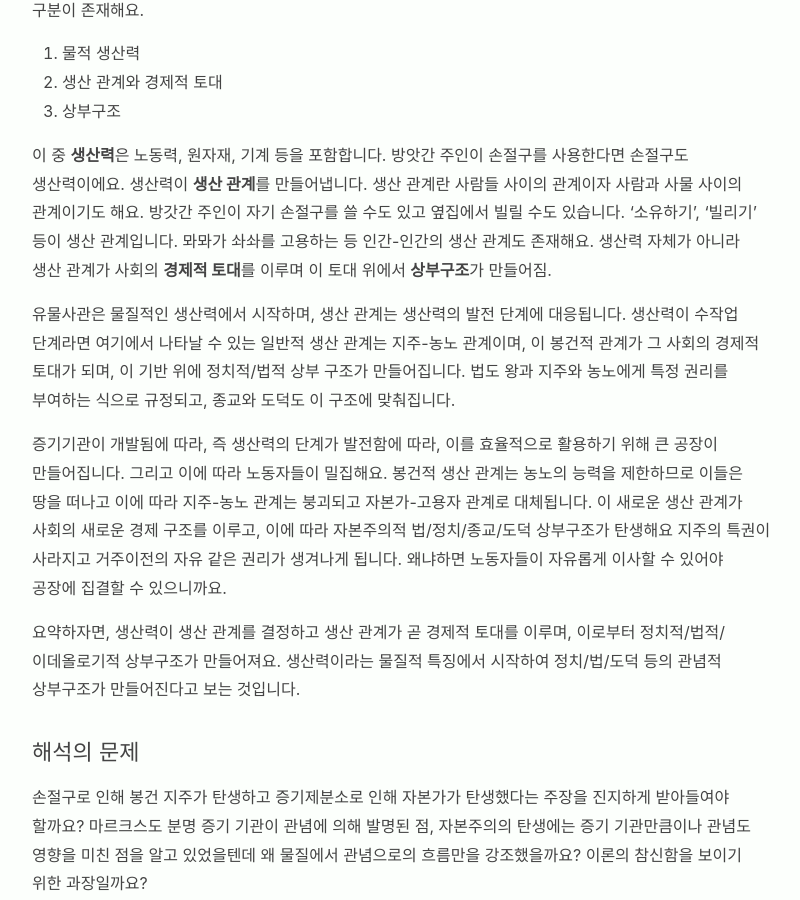
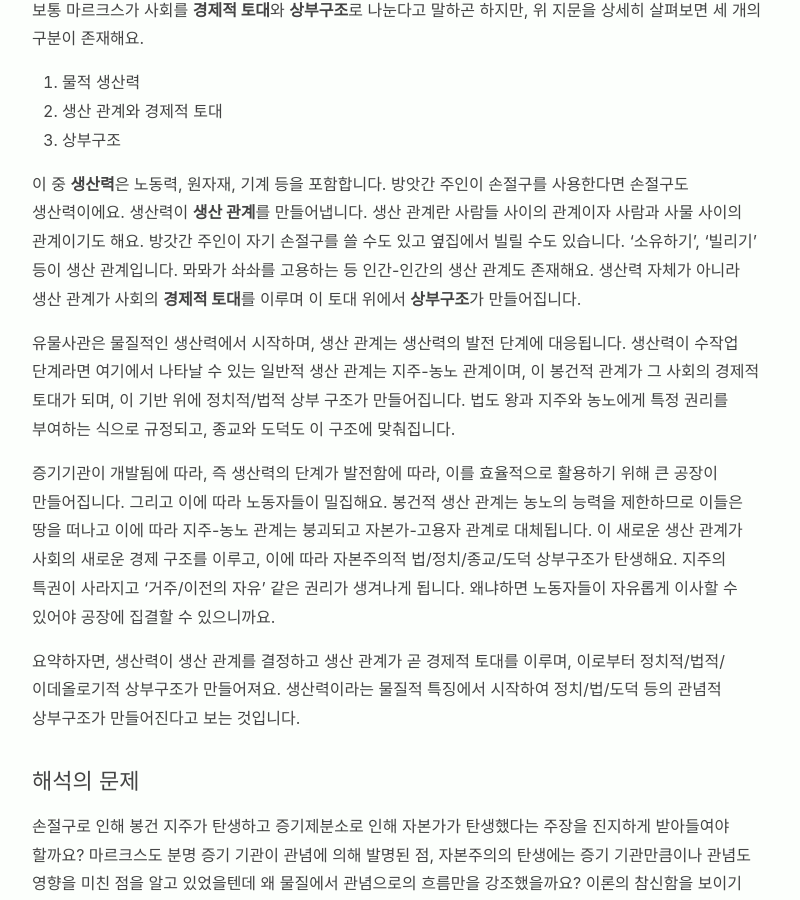
Before and after one commit to veganstudies/veganstudies.github.io, a Jekyll site: the page built from _posts/2020-03-01-marx-a-very-short-introduction.md, in a window 1280 px wide and 900 px high, scrolled down 18056 px. Shown: the whole window, without its empty margins (238-1038 px from the left). Built offline with Jekyll 4.4.1, drawn with Linux system fonts in a browser that asks for light colours; some of the changed text lies outside the part shown.

Commit message:
Update 2020-03-01-marx-a-very-short-introduction.md

```diff
--- a/_posts/2020-03-01-marx-a-very-short-introduction.md
+++ b/_posts/2020-03-01-marx-a-very-short-introduction.md
@@ -28,7 +28,7 @@ date: 2020-03-01 19:00:00 +0900
 
 마르크스는 1818년 독일 라인란트Rhineland에서 태어나요. (뀨: 라인란트는 라인강 서쪽, 독일과 벨기에 접경 지역). 모부 모두 유태계. 아버지는 1814년에 변호사가 되었으나 나폴레옹 패망 후 라인란트가 프랑스에서 프로이센 영역으로 바뀌며 유태인은 더이상 법률가를 할 수 없게 되었고 그로 인해 가난한 삶을 살았습니다. 가족의 종교 및 정치관은 자유주의에 가까웠다고 해요.
 
-17세에 본Bonn 대학에서 법학 공부 시작했으나, 술먹고 폭행하고 연애편지 쓰며 공부는 안하니 아버지가 더 진지한serious 대학인 베를린Berlin 대학으로 전학을 시켜요. 마르크스는 아버지의 뜻과 달리 철학으로 전공을 바꿨습니다. 아버지 돈 안받고 공부를 계속하기 위해 교수직을 노리며 논문을 썼어요. 논문 주제는 고대 그리스 철학자 데모크리투스와 에피쿠로스의 자연철학 비교. 그는 이 고대의 논쟁이 당대 정치철학 분야에 큰 영향력을 미치던 헤겔 사상의 해석과 관련있다고 보았.
+17세에 본Bonn 대학에서 법학 공부 시작했으나, 술먹고 폭행하고 연애편지 쓰며 공부는 안하니 아버지가 더 진지한serious 대학인 베를린Berlin 대학으로 전학을 시켜요. 마르크스는 아버지의 뜻과 달리 철학으로 전공을 바꿨습니다. 아버지 돈 안받고 공부를 계속하기 위해 교수직을 노리며 논문을 썼어요. 논문 주제는 고대 그리스 철학자 데모크리투스와 에피쿠로스의 자연철학 비교. 그는 이 고대의 논쟁이 당대 정치철학 분야에 큰 영향력을 미치던 헤겔 사상의 해석과 관련있다고 보았습니다.
 
 (뀨: 두 고대철학자는 모두 원자론자이자 유물론자였어요. 특히 에피쿠로스는 원자론으로 도덕과 행복 등을 설명하려 했다고 하는데 어쩌면 마르크스의 유물론에 영향을 주었을 수도 있겠다는 생각이 들어요. 헤겔은 베를린 대학에서 오래 교수 생활을 하였으나 마르크스가 베를린 대학에 오기 10년 전에 별세합니다.)
 
@@ -273,7 +273,7 @@ date: 2020-03-01 19:00:00 +0900
 
 \<논제들\>은 포이어바흐의 견해와 자신의 견해 사이의 차이점을 기록한 11개의 짧은 메모 모음입니다. 하지만 싱어가 보기에는, 엥겔스의 주장과 달리 이 글들은 대체로 이미 전에 쓴 글들과 크게 다르지는 않다고 해요.
 
-마르크스는 포이어바흐 등 초기 유물론자들이 사물과 이에 대한 우리의 인식perception에 대하여 헤겔과 달리 수동적인 관점을 취한 점을 비판합니다. 헤겔은 우리의 정신적 활동mental activity이 세상에 대한 인식을 형성한다고 보았어요. 마르크스는 헤겔 관념론의 활동적이고 변증법적인 측면을 포이어바흐의 유물론에 결합하고자 함. 따라서 '변증법적 유물론'으로 불립니다. 단 마르크스 자신은 그런 표현을 쓴 적이 없다고 해요.
+마르크스는 포이어바흐 등 초기 유물론자들이 사물과 이에 대한 우리의 인식perception에 대하여 헤겔과 달리 수동적인 관점을 취한 점을 비판합니다. 헤겔은 우리의 정신적 활동mental activity이 세상에 대한 인식을 형성한다고 보았어요. 마르크스는 헤겔 관념론의 활동적이고 변증법적인 측면을 포이어바흐의 유물론에 결합하고자 했습니다. 따라서 '변증법적 유물론'으로 불립니다. 단 마르크스 자신은 그런 표현을 쓴 적이 없다고 해요.
 
 활동적 측면을 강조한다는 것은, 이론적 문제를 해결하려면 실질적 인간 활동이 필요하다는 것을 뜻해요. 마르크스는 1845년 \<논제들\> 이전에도 유사한 견해를 반복적으로 밝혔어요.
 
@@ -315,11 +315,11 @@ date: 2020-03-01 19:00:00 +0900
 2. 생산 관계와 경제적 토대
 3. 상부구조
 
-이 중 **생산력**은 노동력, 원자재, 기계 등을 포함합니다. 방앗간 주인이 손절구를 사용한다면 손절구도 생산력이에요. 생산력이 **생산 관계**를 만들어냅니다. 생산 관계란 사람들 사이의 관계이자 사람과 사물 사이의 관계이기도 해요. 방갓간 주인이 자기 손절구를 쓸 수도 있고 옆집에서 빌릴 수도 있습니다. '소유하기', '빌리기' 등이 생산 관계입니다. 뫄뫄가 솨솨를 고용하는 등 인간-인간의 생산 관계도 존재해요. 생산력 자체가 아니라 생산 관계가 사회의 **경제적 토대**를 이루며 이 토대 위에서 **상부구조**가 만들어짐.
+이 중 **생산력**은 노동력, 원자재, 기계 등을 포함합니다. 방앗간 주인이 손절구를 사용한다면 손절구도 생산력이에요. 생산력이 **생산 관계**를 만들어냅니다. 생산 관계란 사람들 사이의 관계이자 사람과 사물 사이의 관계이기도 해요. 방갓간 주인이 자기 손절구를 쓸 수도 있고 옆집에서 빌릴 수도 있습니다. '소유하기', '빌리기' 등이 생산 관계입니다. 뫄뫄가 솨솨를 고용하는 등 인간-인간의 생산 관계도 존재해요. 생산력 자체가 아니라 생산 관계가 사회의 **경제적 토대**를 이루며 이 토대 위에서 **상부구조**가 만들어집니다.
 
 유물사관은 물질적인 생산력에서 시작하며, 생산 관계는 생산력의 발전 단계에 대응됩니다. 생산력이 수작업 단계라면 여기에서 나타날 수 있는 일반적 생산 관계는 지주-농노 관계이며, 이 봉건적 관계가 그 사회의 경제적 토대가 되며, 이 기반 위에 정치적/법적 상부 구조가 만들어집니다. 법도 왕과 지주와 농노에게 특정 권리를 부여하는 식으로 규정되고, 종교와 도덕도 이 구조에 맞춰집니다.
 
-증기기관이 개발됨에 따라, 즉 생산력의 단계가 발전함에 따라, 이를 효율적으로 활용하기 위해 큰 공장이 만들어집니다. 그리고 이에 따라 노동자들이 밀집해요. 봉건적 생산 관계는 농노의 능력을 제한하므로 이들은 땅을 떠나고 이에 따라 지주-농노 관계는 붕괴되고 자본가-고용자 관계로 대체됩니다. 이 새로운 생산 관계가 사회의 새로운 경제 구조를 이루고, 이에 따라 자본주의적 법/정치/종교/도덕 상부구조가 탄생해요 지주의 특권이 사라지고 거주이전의 자유 같은 권리가 생겨나게 됩니다. 왜냐하면 노동자들이 자유롭게 이사할 수 있어야 공장에 집결할 수 있으니까요.
+증기기관이 개발됨에 따라, 즉 생산력의 단계가 발전함에 따라, 이를 효율적으로 활용하기 위해 큰 공장이 만들어집니다. 그리고 이에 따라 노동자들이 밀집해요. 봉건적 생산 관계는 농노의 능력을 제한하므로 이들은 땅을 떠나고 이에 따라 지주-농노 관계는 붕괴되고 자본가-고용자 관계로 대체됩니다. 이 새로운 생산 관계가 사회의 새로운 경제 구조를 이루고, 이에 따라 자본주의적 법/정치/종교/도덕 상부구조가 탄생해요. 지주의 특권이 사라지고 '거주/이전의 자유' 같은 권리가 생겨나게 됩니다. 왜냐하면 노동자들이 자유롭게 이사할 수 있어야 공장에 집결할 수 있으니까요.
 
 요약하자면, 생산력이 생산 관계를 결정하고 생산 관계가 곧 경제적 토대를 이루며, 이로부터 정치적/법적/이데올로기적 상부구조가 만들어져요. 생산력이라는 물질적 특징에서 시작하여 정치/법/도덕 등의 관념적 상부구조가 만들어진다고 보는 것입니다.
 
```
